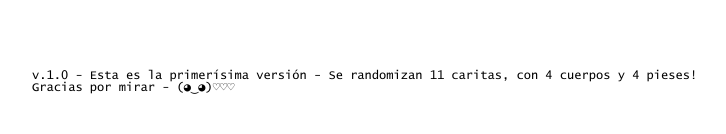
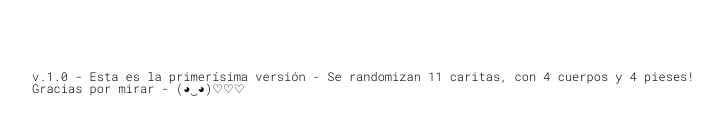
Before and after one commit to robotita/tamagotchi, a plain HTML site: page index.html in a window 1280 px wide. Shown: the part 322-456 px from the top of the page, without its empty margins (138-864 px from the left). Drawn offline with nearby package versions, Linux system fonts and the light colour scheme.

Commit message:
fontTest

```diff
--- a/index.html
+++ b/index.html
@@ -6,6 +6,12 @@
     <meta http-equiv="X-UA-Compatible" content="IE=edge" />
     <meta name="viewport" content="width=device-width, initial-scale=1.0" />
     <title>.:Tamagotchi:.</title>
+
+
+    <link rel="preconnect" href="https://fonts.googleapis.com">
+    <link rel="preconnect" href="https://fonts.gstatic.com" crossorigin>
+    <link href="https://fonts.googleapis.com/css2?family=Roboto+Mono:wght@300&display=swap" rel="stylesheet">
+
 
     <style>
         /*corte 450px*/
@@ -118,7 +124,7 @@
             margin: 0 auto;
             font-size: 12px;
             margin-top: 100px;
-
+            font-family: 'Roboto Mono', monospace;
             @media only screen and (max-width: 450px) {
                 margin-top: 160px;
             }
```
